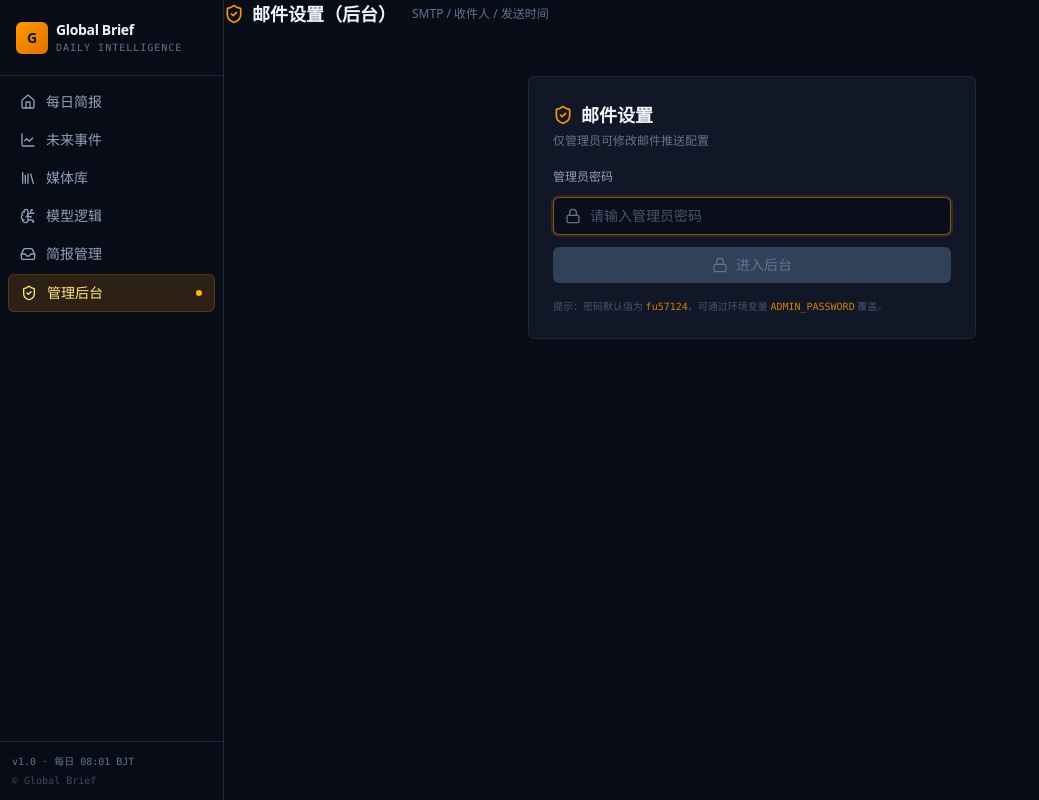
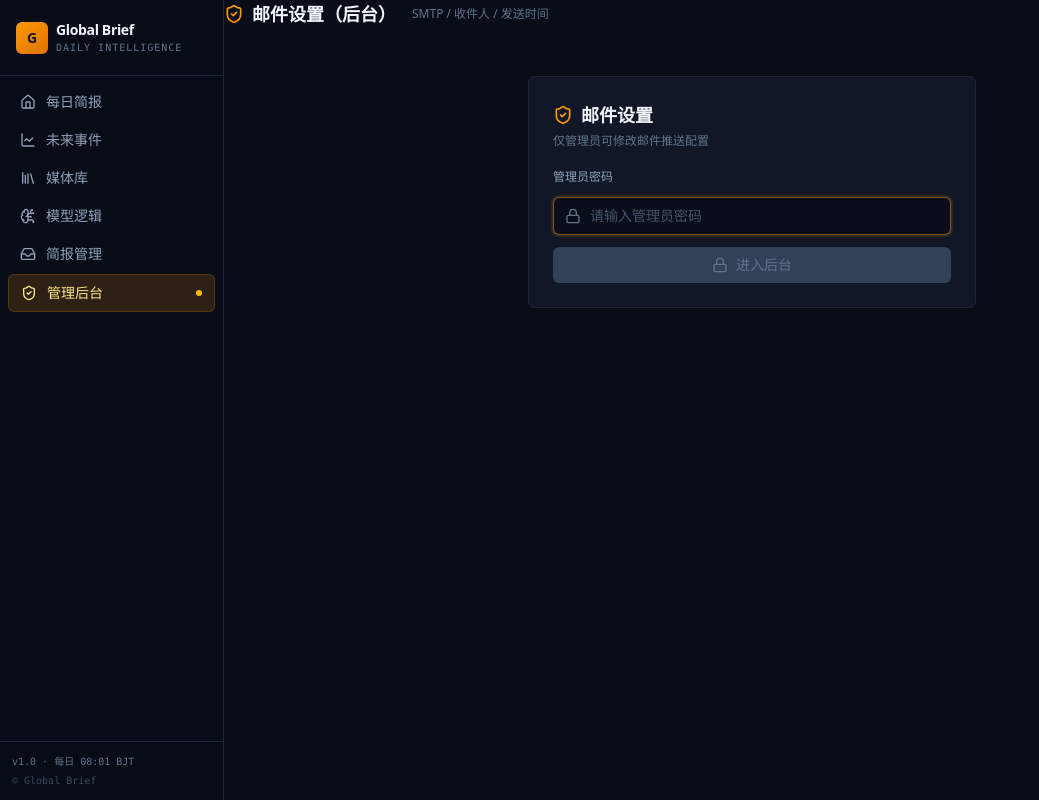
Before and after one commit to fuqiang6666/global-briefing, a Next.js app: page /admin/email in a window 1280 px wide. Shown: the whole page, without its empty margins (0-1039 px from the left). Built offline with nearby package versions, Linux system fonts and the light colour scheme.

Commit message:
feat: 保存文件变更
Coze-Commit-Type: user
Coze-User-ID: 3622254188707372
Coze-Conversation-ID: 8262040

```diff
--- a/src/components/AdminGate.tsx
+++ b/src/components/AdminGate.tsx
@@ -113,9 +113,6 @@ export default function AdminGate({ children, title = "管理后台", subtitle =
               进入后台
             </button>
           </form>
-          <p className="mt-4 text-[10px] text-slate-600">
-            提示：密码默认值为 <code className="text-amber-500/80">fu57124</code>，可通过环境变量 <code className="text-amber-500/80">ADMIN_PASSWORD</code> 覆盖。
-          </p>
         </div>
       </div>
     );
```
